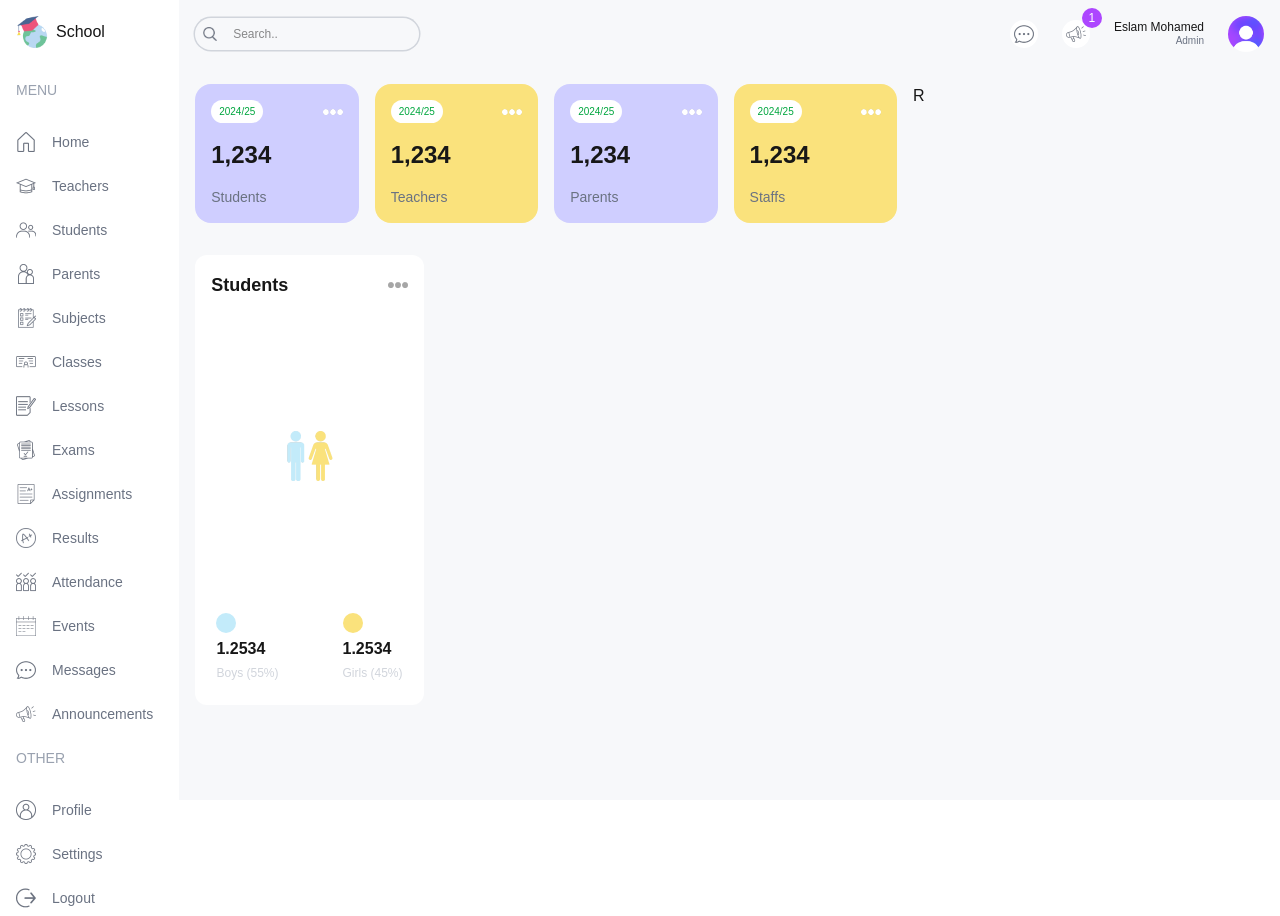
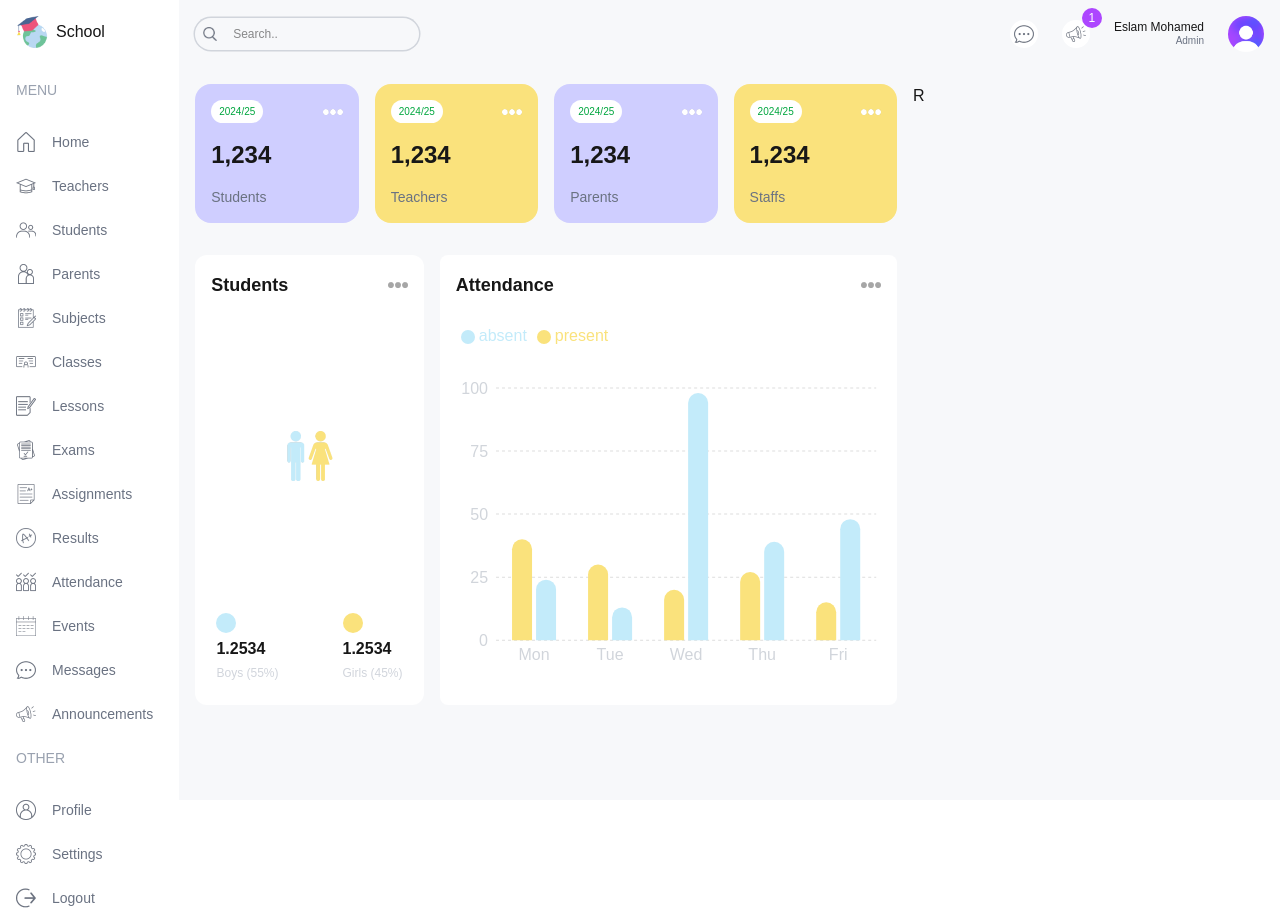
Before and after one commit to EslamMhamed/next-dashboard-ui, a Next.js app: page /admin in a window 1280 px wide. Built offline with nearby package versions, Linux system fonts and the light colour scheme.

Commit message:
update admin page

```diff
--- a/app/(dashboard)/admin/page.tsx
+++ b/app/(dashboard)/admin/page.tsx
@@ -1,3 +1,4 @@
+import AttendanceChart from "@/components/AttendanceChart";
 import CountChart from "@/components/CountChart";
 import UserCard from "@/components/UserCard";
 
@@ -21,7 +22,7 @@ function AdminPage() {
           </div>
           {/* ATTENDANCE CHART */}
           <div className="w-full lg:w-2/3 h-[450px] ">
-
+            <AttendanceChart />
           </div>
         </div>
 
```
